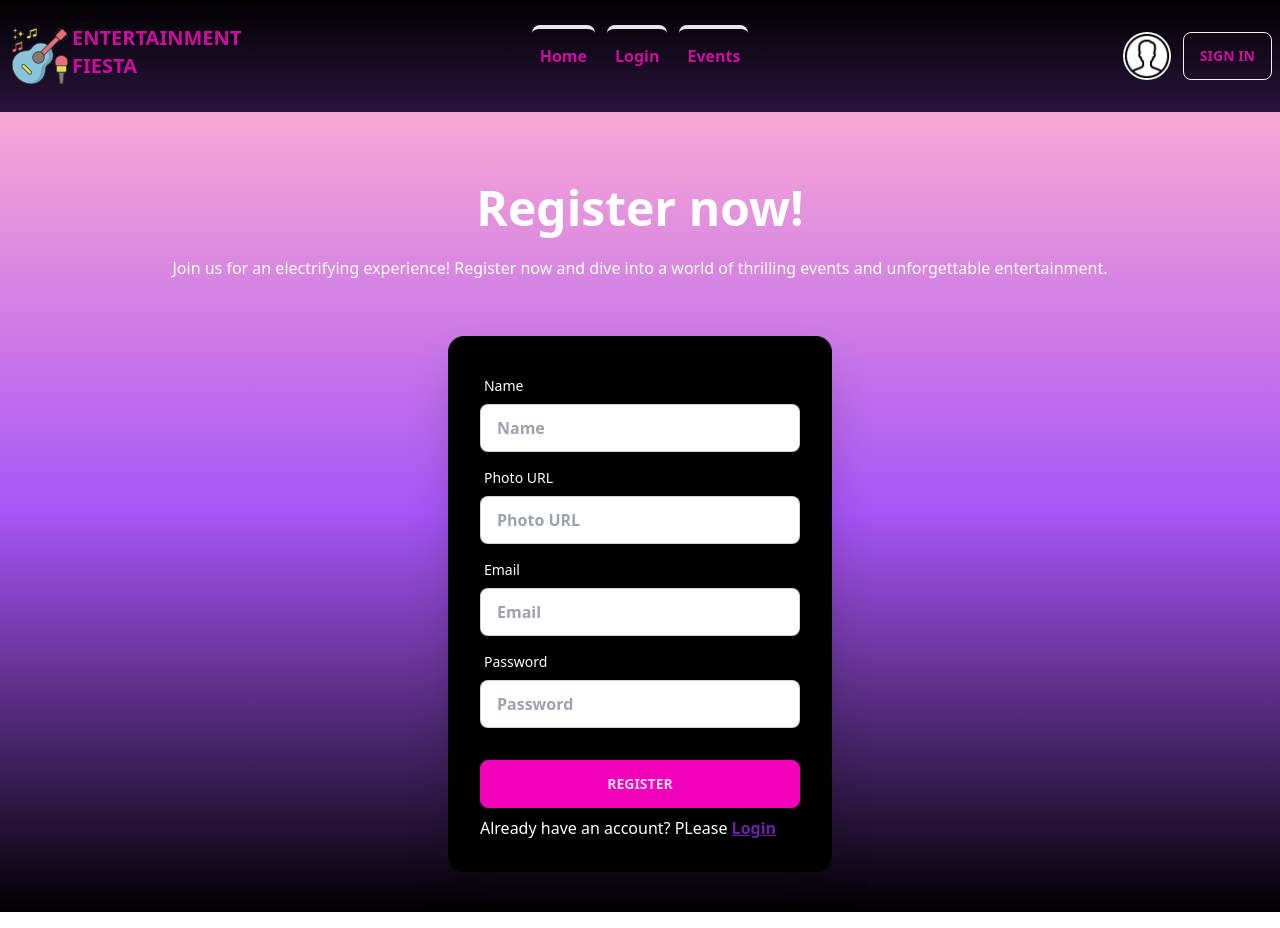
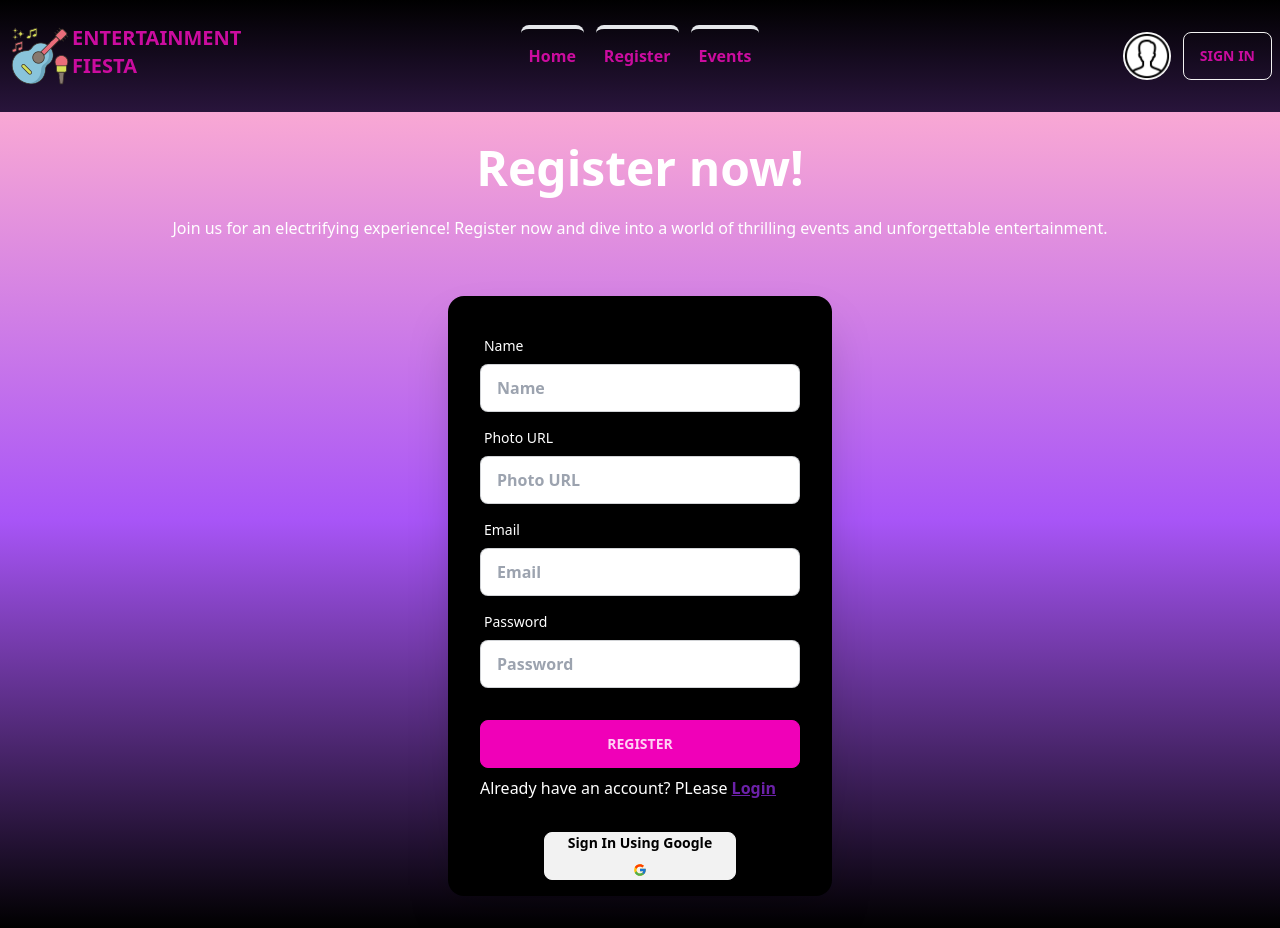
Before and after one commit to maruf318/entertainment-fiesta, a React (Vite) app: page /register in a window 1280 px wide. Built offline with nearby package versions, Linux system fonts and the light colour scheme; no server answers.

Commit message:
added google login and event page

```diff
--- a/src/components/Navbar.jsx
+++ b/src/components/Navbar.jsx
@@ -25,9 +25,9 @@ const Navbar = () => {
           className={
             "bg-transparent border-t-4 hover:bg-white rounded-lg px-2 py-4 text-[#CB0C9F]  font-bold"
           }
-          to={"/Login"}
+          to={"/register"}
         >
-          Login
+          Register
         </NavLink>
       </li>
       <li>
--- a/src/components/Subscription.jsx
+++ b/src/components/Subscription.jsx
@@ -277,7 +277,7 @@ const Subscription = () => {
                 text-base
                 font-semibold
                 text-pink-900
-                bg-transparent
+
                 bg-pink-400
                 rounded-md
                 text-center
@@ -917,6 +917,7 @@ const Subscription = () => {
                 <div
                   className="
                   bg-purple-200
+
              rounded-xl
              relative
              z-10
@@ -929,6 +930,7 @@ const Subscription = () => {
              lg:py-10 lg:px-6
              xl:p-12
              mb-10
+
              "
                 >
                   <span className="text-primary font-semibold text-lg block mb-4">
@@ -981,7 +983,7 @@ const Subscription = () => {
                 text-base
                 font-semibold
 
-                bg-transparent
+
                 border border-[#D4DEFF]
                 rounded-md
                 text-center
--- /dev/null
+++ b/src/pages/Events.jsx
@@ -0,0 +1,9 @@
+const Events = () => {
+  return (
+    <div>
+      <h2 className="text-3xl">Upcoming Events</h2>
+    </div>
+  );
+};
+
+export default Events;
--- a/src/pages/Register.jsx
+++ b/src/pages/Register.jsx
@@ -1,13 +1,14 @@
 import { useContext, useState } from "react";
 import { Link, useNavigate } from "react-router-dom";
 import { AuthContext } from "../provider/AuthProvider";
+import { FcGoogle } from "react-icons/fc";
 
 import swal from "sweetalert";
 import { updateProfile } from "firebase/auth";
 
 const Register = () => {
   const [errorText, setErrorText] = useState(null);
-  const { signUp } = useContext(AuthContext);
+  const { signUp, googleSignIn } = useContext(AuthContext);
   const navigate = useNavigate(null);
 
   const handleRegister = (e) => {
@@ -41,11 +42,27 @@ const Register = () => {
       });
     // console.log(errora);
   };
+  const handleGoogle = () => {
+    googleSignIn()
+      .then((result) => {
+        console.log(result.user);
+        swal(
+          "Google Login",
+          "You are one step away of your events ",
+          "success"
+        );
+        navigate("/");
+      })
+      .catch((error) => {
+        setErrorText(error.message);
+        swal("Error", errorText, "error");
+      });
+  };
 
   return (
     <div>
       <div className="hero min-h-screen bg-gradient-to-t from-black via-purple-500 to-pink-300">
-        <div className="">
+        <div className="pb-8">
           <div className="text-center my-8 ">
             <h1 className="text-5xl font-bold text-white">Register now!</h1>
             <p className="py-6 text-white">
@@ -121,6 +138,12 @@ const Register = () => {
                 </Link>
               </p>
             </form>
+            <button
+              onClick={handleGoogle}
+              className="btn capitalize w-1/2 mx-auto text-black mb-4"
+            >
+              Sign In using Google <FcGoogle></FcGoogle>
+            </button>
           </div>
         </div>
       </div>
--- a/src/provider/AuthProvider.jsx
+++ b/src/provider/AuthProvider.jsx
@@ -1,14 +1,17 @@
 import { createContext, useEffect, useState } from "react";
 import {
+  GoogleAuthProvider,
   createUserWithEmailAndPassword,
   onAuthStateChanged,
   signInWithEmailAndPassword,
+  signInWithPopup,
   signOut,
 } from "firebase/auth";
 import auth from "../firebase/firebase.config";
 
 export const AuthContext = createContext(null);
 const AuthProvider = ({ children }) => {
+  const googleProvider = new GoogleAuthProvider();
   const [user, setUser] = useState(null);
   const [loading, setLoading] = useState(true);
   // const auth = getAuth();
@@ -16,6 +19,10 @@ const AuthProvider = ({ children }) => {
   const signUp = (email, password) => {
     setLoading(true);
     return createUserWithEmailAndPassword(auth, email, password);
+  };
+  //google login
+  const googleSignIn = () => {
+    return signInWithPopup(auth, googleProvider);
   };
   //user login
   const logIn = (email, password) => {
@@ -41,6 +48,7 @@ const AuthProvider = ({ children }) => {
   const authInfo = {
     signUp,
     logIn,
+    googleSignIn,
     logOut,
     user,
     loading,
--- a/src/routes/Route.jsx
+++ b/src/routes/Route.jsx
@@ -9,6 +9,7 @@ import PrivateRoute from "./PrivateRoute";
 import Faq from "../pages/Faq";
 
 import Review from "../pages/Review";
+import Events from "../pages/Events";
 const router = createBrowserRouter([
   {
     path: "/",
@@ -37,6 +38,10 @@ const router = createBrowserRouter([
         element: <Review />,
       },
       {
+        path: "/events",
+        element: <Events></Events>,
+      },
+      {
         path: "/products/:id",
         element: (
           <PrivateRoute>
```
